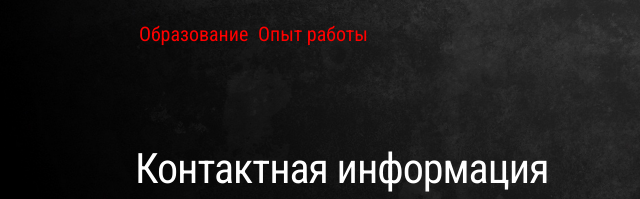
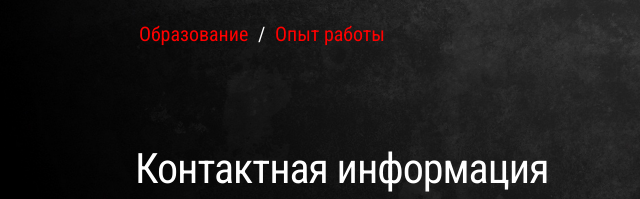
Before and after one commit to stigmat-svo/cv, a plain HTML site: page index.html in a window 1280 px wide. Shown: the part 239-438 px from the top of the page, 25-665 px from the left. Drawn offline with nearby package versions, Linux system fonts and the light colour scheme.

Commit message:
final commit

```diff
--- a/index.html
+++ b/index.html
@@ -28,6 +28,7 @@
               <h4>Ruby on Rails Developer</h4>
               <ul class="nav">
                 <li><a href="#edu">Образование</a></li>
+                <li>/</li>
                 <li><a href="#work">Опыт работы</a></li>
               </ul>
             </div>
```
